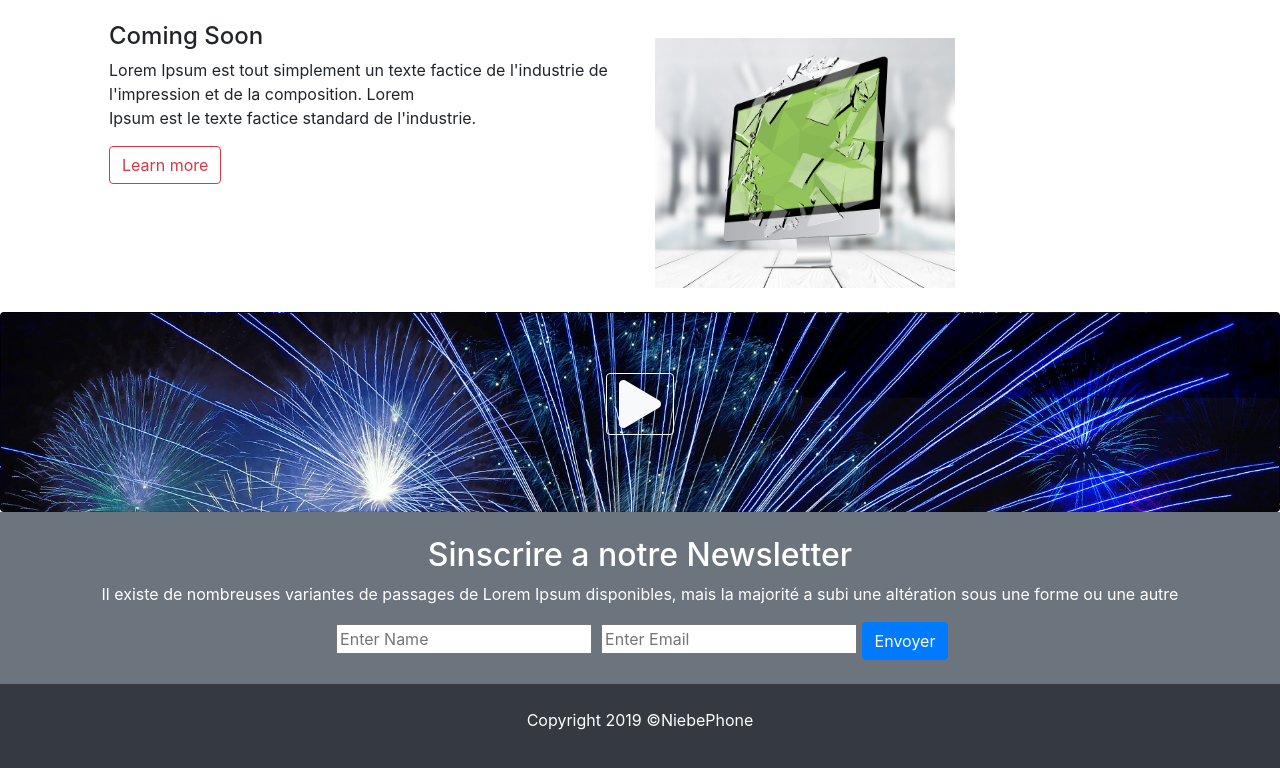
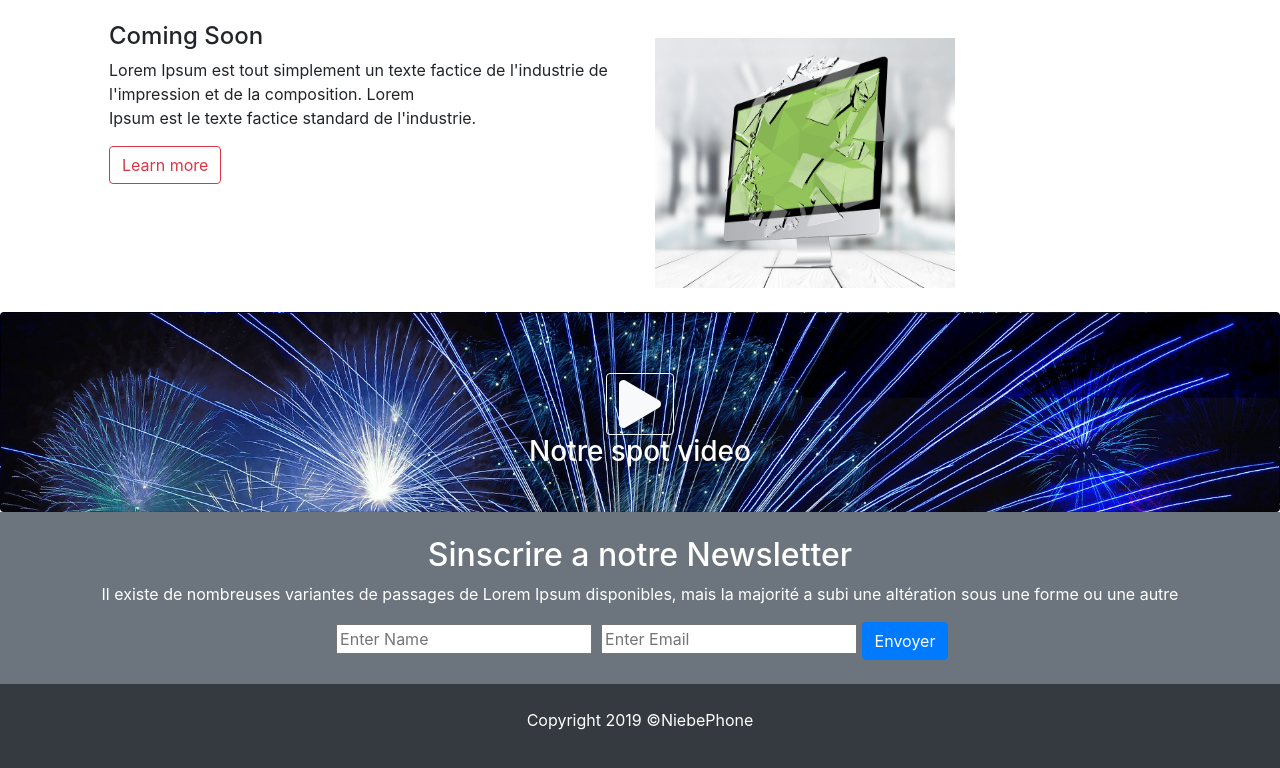
Before and after one commit to Hadizatou89/Niebe, a plain HTML site: page index.html in a window 1280 px wide. Shown: the part 680-1448 px from the top of the page. Drawn offline with nearby package versions, Linux system fonts and the light colour scheme.

Commit message:
commit Nf

```diff
--- a/index.html
+++ b/index.html
@@ -131,6 +131,7 @@
       <button type="button" class=" btn btn-outline-light" data-toggle="modal" data-target="#exampleModal" style="margin-top: 40px;">
         <i class="fas fa-play fa-3x  "></i>
       </button>
+      <h3 >Notre spot video</h3>
       <div class="modal fade" id="exampleModal" tabindex="-1" role="dialog" aria-labelledby="exampleModalLabel" aria-hidden="true">
         <div class="modal-dialog">
           <div class="modal-content">
```
